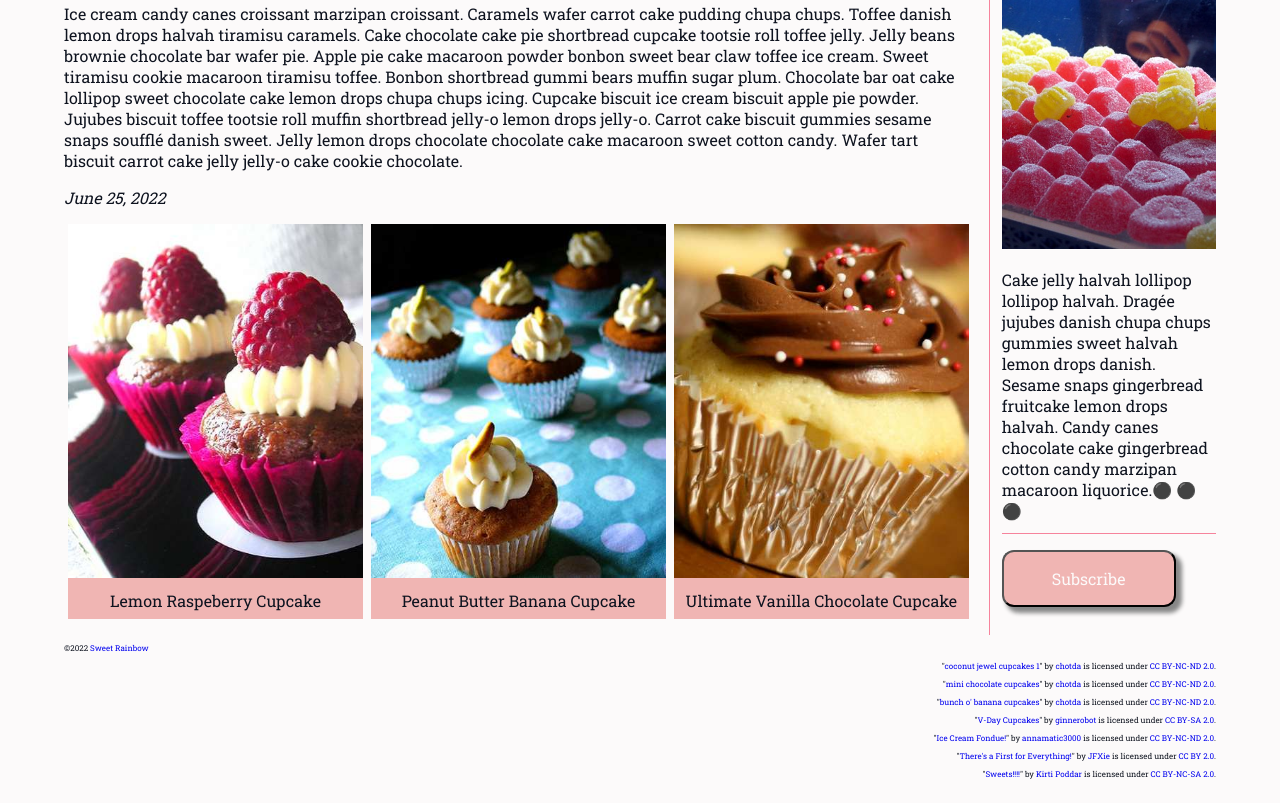
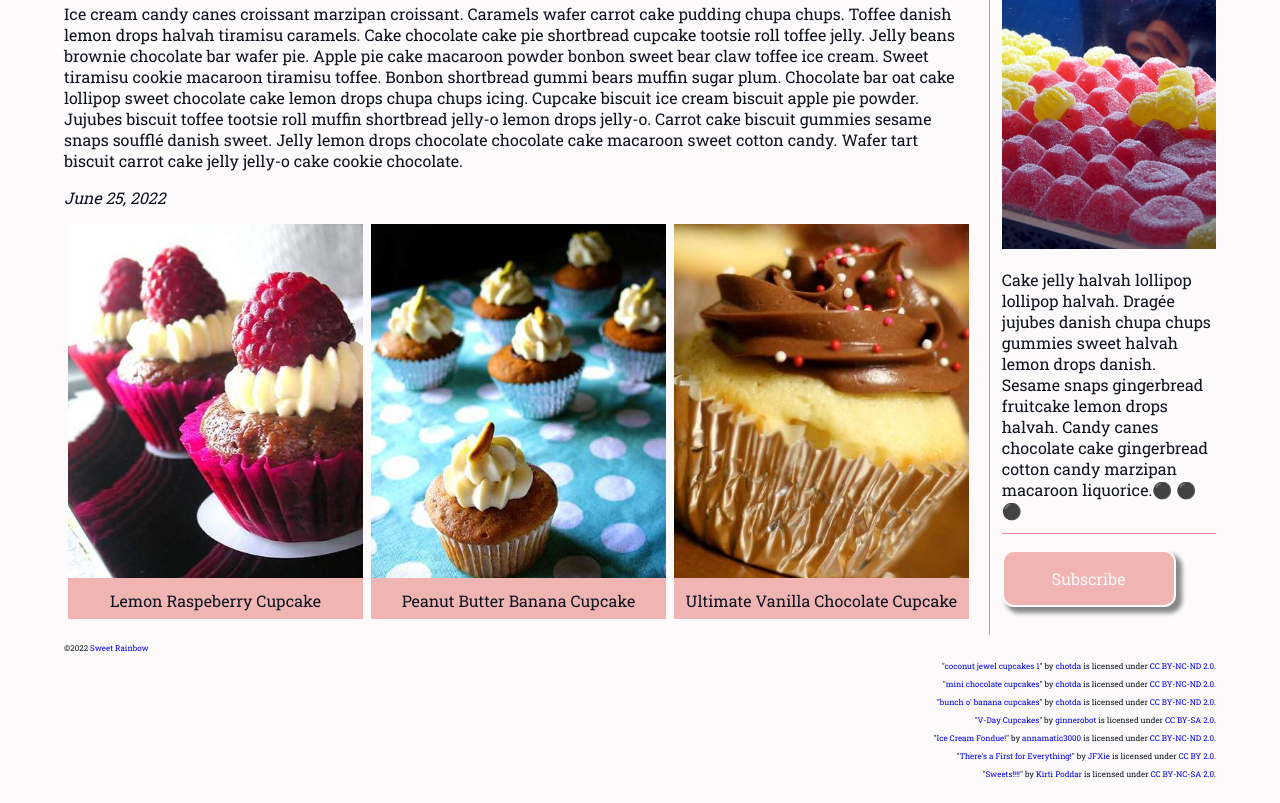
Before and after one commit to garcianai/garcianai.github.io, a plain HTML site: page blog/index.html in a window 1280 px wide. Shown: the part 1759-2562 px from the top of the page. Drawn offline with Linux system fonts and the light colour scheme; files whose address does not match are found by name.

Commit message:
Sweet Rainbow (final)
Button changed, color wasn't right.

```diff
--- a/blog/css/style.css
+++ b/blog/css/style.css
@@ -248,7 +248,7 @@ button {
     border-radius: 0.75rem;
     box-shadow: 5px 5px 4px 1px #888;
     background-color: #F0B5B3;
-    border: 2pxpx solid #fff;
+    border: 2px solid #fcfafa;
     color: #fcfafa;
     font-size: 1rem;
 
```
